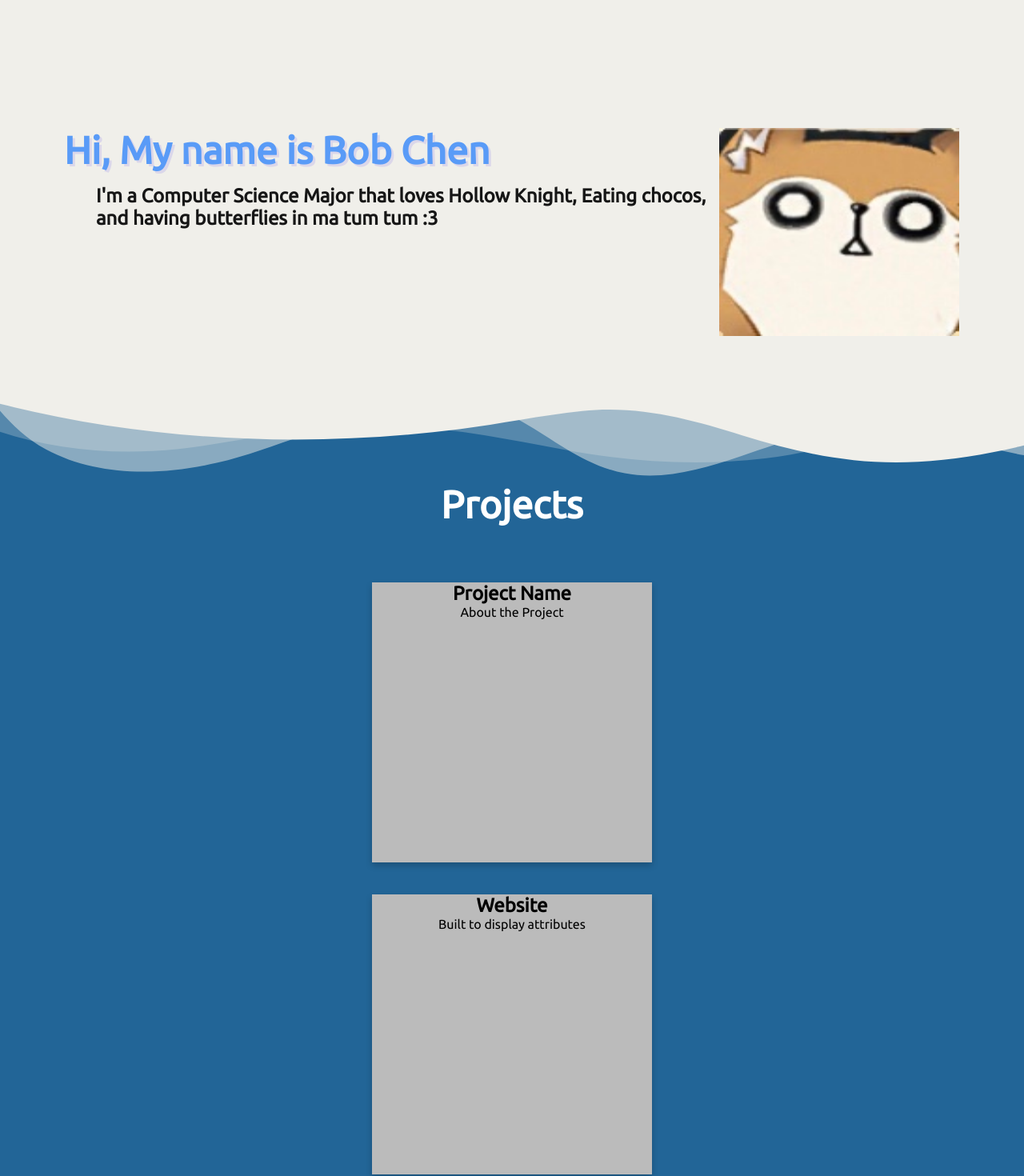
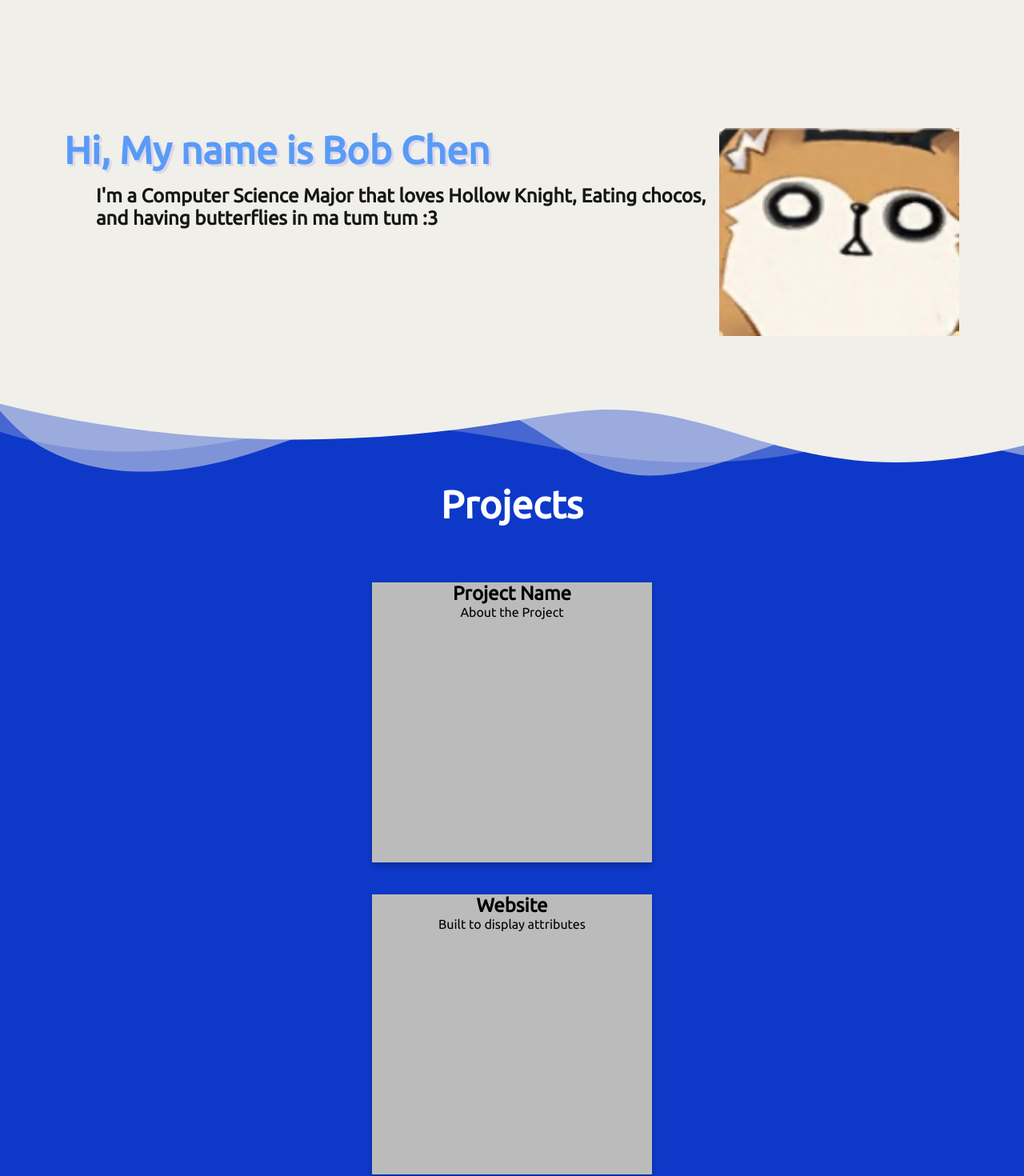
Before and after one commit to Daniel-Arul/personal-website-template, a React (Create React App) app: page / in a window 1280 px wide. Shown: the top 1470 px of the page at 80% size. Built offline with nearby package versions, Linux system fonts and the light colour scheme.

Commit message:
Centered multipy-used background colours into default.css

```diff
--- a/src/AboutMe.css
+++ b/src/AboutMe.css
@@ -1,13 +1,7 @@
 @import url('https://fonts.googleapis.com/css?family=Ubuntu');
 
-* {
-    font-family: 'Ubuntu';
-    padding: 0;
-}
 .body {
   padding: 5em;
-  font-family: 'Ubuntu';
-  background-color: #F0EFEA;
   padding-top: 10em;
   display: flex;
 }
--- a/src/App.js
+++ b/src/App.js
@@ -7,10 +7,18 @@ import Contact from './Contact'
 function App() {
   return (
     <div>
-      <AboutMe />
-      <Projects />
-      <Skills />
-      <Contact />
+      <div class="Background-White">
+        <AboutMe />
+      </div>
+      <div class="Background-Blue">
+        <Projects />
+      </div>
+      <div class="Background-White">
+        <Skills />
+      </div>
+      <div class="Background-Blue">
+        <Contact />
+      </div>
     </div>
   );
 }
--- a/src/Projects.css
+++ b/src/Projects.css
@@ -24,12 +24,6 @@
   justify-content: center;
   padding: 50px;
   flex-wrap: wrap;
-}
-
-body {
-  font-family: 'Ubuntu';
-  /* background-color: rgb(9, 92, 124); */
-  background-color: #226597;
 }
 
 .flip-card {
--- a/src/contact.css
+++ b/src/contact.css
@@ -1,13 +1,5 @@
 @import url('https://fonts.googleapis.com/css?family=Ubuntu');
-
-* {
-    font-family: 'Ubuntu';
-    margin: 0px;
-}
-
 .Boop {
-    /* background-color: rgb(9, 92, 124); */
-    background-color: #226597;
     text-align: center;
     padding-bottom: 20px;
     padding-top: 10px;
--- a/src/defaults.css
+++ b/src/defaults.css
@@ -1,4 +1,10 @@
 @import url('https://fonts.googleapis.com/css?family=Ubuntu');
+
+* {
+    font-family: 'Ubuntu';
+    margin: 0px;
+    padding: 0;
+}
 
 .Section-Title{
     font-family: 'Ubuntu';
@@ -6,3 +12,15 @@
     font-size: 6vh;
     font-weight: 900;
 }
+
+.Background-White{
+    padding: 0px;
+    background-color: #F0EFEA;
+    filter: brightness(100%);
+}
+
+.Background-Blue{
+    padding: 0px;
+    background-color: #0e39c8;
+    filter: brightness(100%);
+}
--- a/src/techskills.css
+++ b/src/techskills.css
@@ -1,15 +1,4 @@
 @import url('https://fonts.googleapis.com/css?family=Ubuntu');
-
-* {
-    font-family: 'Ubuntu';
-}
-
-.skills {
-    background-color: #F0EFEA;
-    /* margin: 20px; */
-    /* padding: 100px; */
-}
-
 #techskills {
     text-align: center;
     padding-top: 20px;
```
